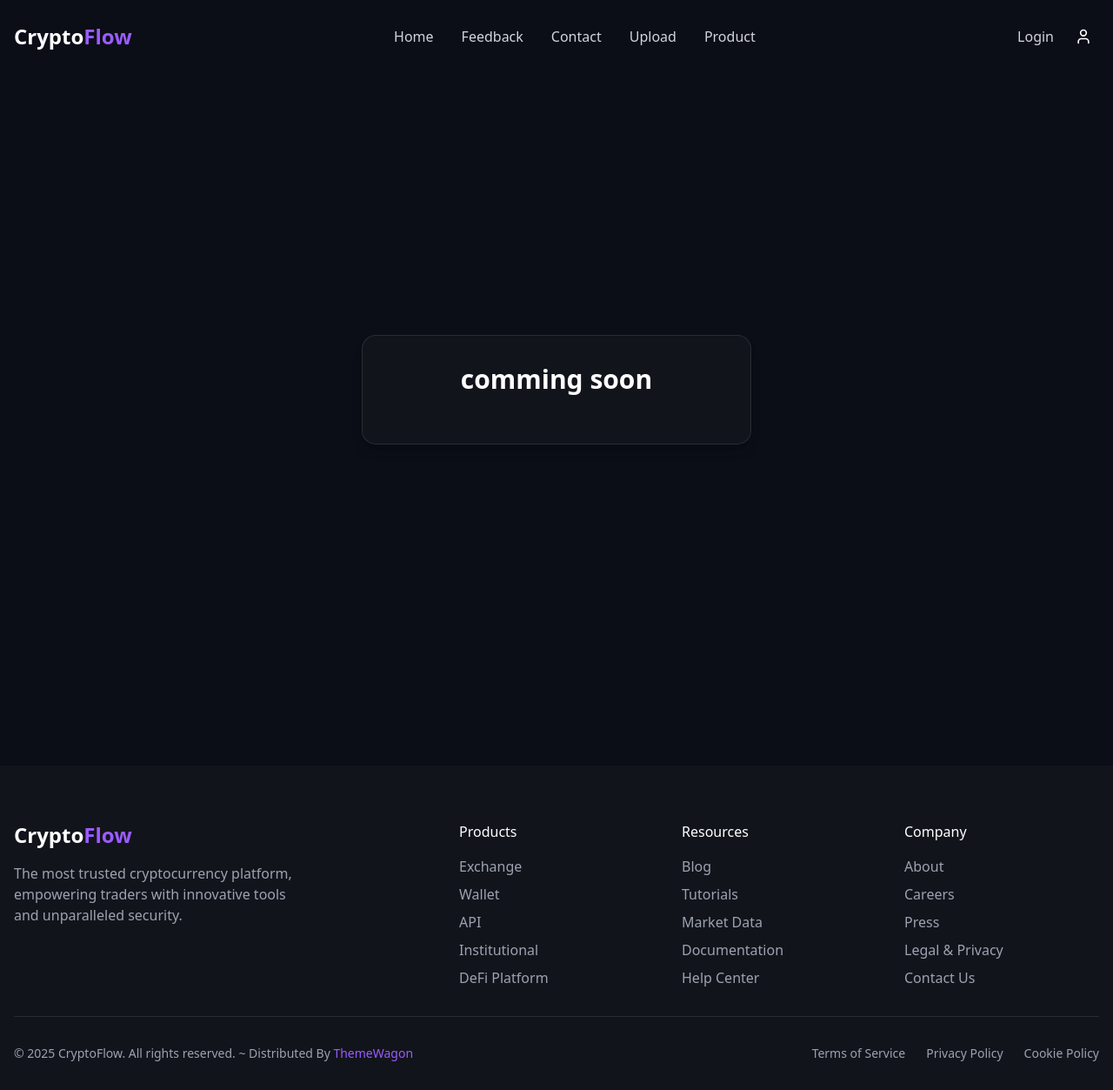
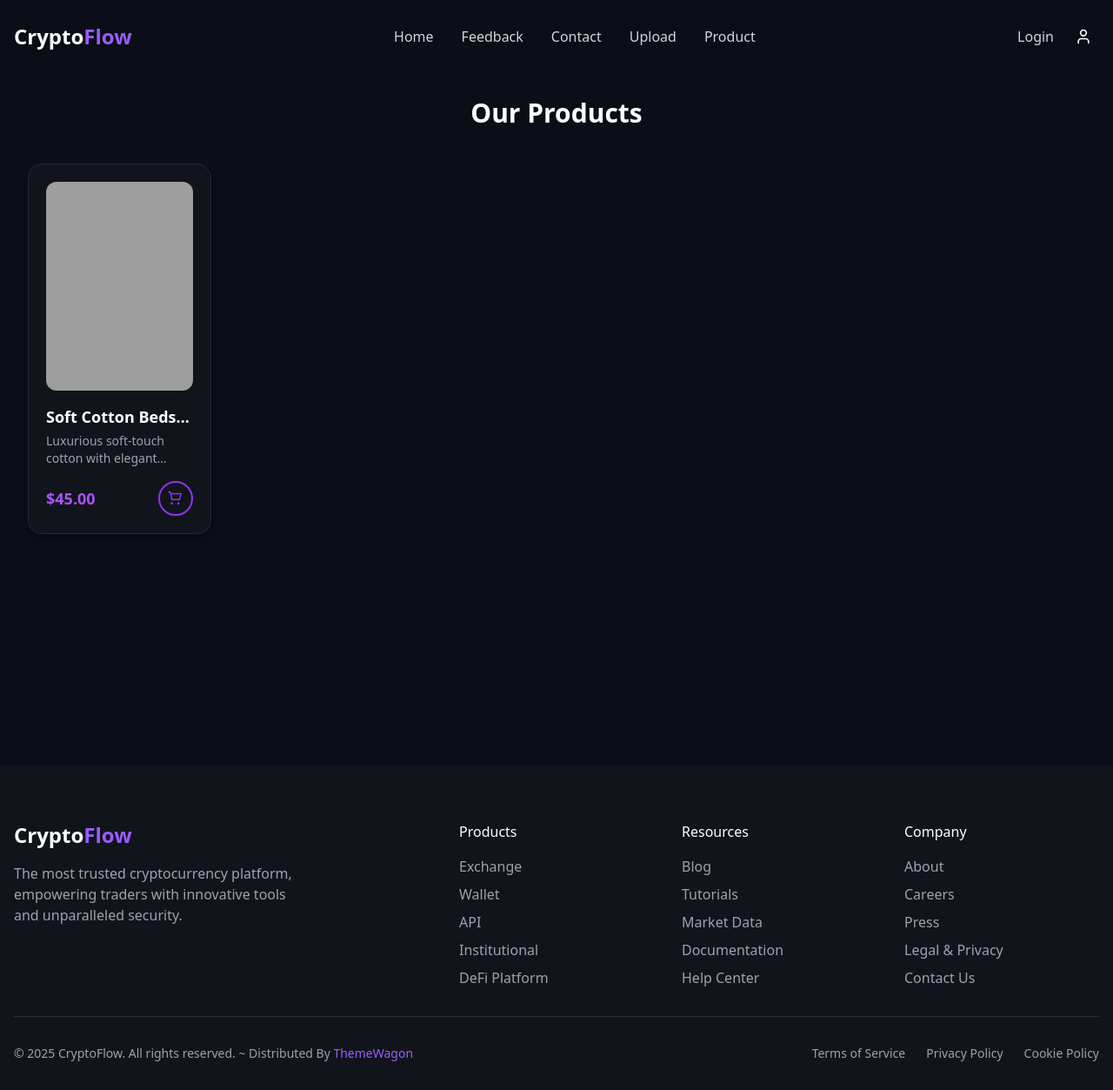
Before and after one commit to Shehriyal-Aziz/php-core, a PHP site: page /product.php in a window 1280 px wide. Shown: the whole page at 87% size. Run offline with PHP 8.4, Linux system fonts and the light colour scheme; some libraries are stand-ins or nearby versions; grey boxes are pictures that could not be loaded.

Commit message:
product card

```diff
--- a/admin/home_card.php
+++ b/admin/home_card.php
@@ -34,7 +34,7 @@
 
     <!-- Modal Background -->
     <!-- Modal -->
-    <div style="display:none" id="productModal"
+    <div id="productModal"
         class="fixed inset-0 hidden bg-black/60 flex items-center justify-center z-50 overflow-y-auto">
         <div class="bg-[#12141C] text-white rounded-xl w-full max-w-lg mx-4 my-10 p-8 relative overflow-y-auto max-h-[90vh]">
 
--- a/admin/product_card.php
+++ b/admin/product_card.php
@@ -19,6 +19,8 @@
                 + Add Product
             </button>
 
+
+
             <hr class="m-2 mt-20">
             <!-- part 2 -->
             <h1 class="text-3xl font-bold my-2">Added Product</h1>
@@ -34,7 +36,7 @@
 
     <!-- Modal Background -->
             <!-- Modal -->
-    <div style="display:none" id="productModal"
+            <div id="productModal"
                 class="fixed inset-0 hidden bg-black/60 flex items-center justify-center z-50 overflow-y-auto">
                 <div class="bg-[#12141C] text-white rounded-xl w-full max-w-lg mx-4 my-10 p-8 relative overflow-y-auto max-h-[90vh]">
 
--- a/index.php
+++ b/index.php
@@ -51,4 +51,7 @@
   </div>
 </section>
 
+<section>
+
+</section>
 <?php include 'includes/footer.php'; ?>
--- a/product.php
+++ b/product.php
@@ -3,17 +3,47 @@ ob_start();
     session_start();
     include 'includes/header.php'; ?>
 
-<section class="min-h-screen flex items-center justify-center bg-[#0B0D17] pt-24">
-    <div class="w-full max-w-md bg-[#12141C] border border-white/10 rounded-2xl shadow-lg p-8">
+ <section class="min-h-screen bg-[#0B0D17] flex flex-col items-center pt-28 pb-16">
+  <h1 class="text-3xl font-bold text-white mb-10">Our Products</h1>
 
-        <!-- Title -->
-        <h2 class="text-3xl font-bold text-center mb-6">
-            comming soon
-        </h2>
+  <div
+    class="grid grid-cols-1 sm:grid-cols-2 md:grid-cols-3 lg:grid-cols-4 xl:grid-cols-5
+           gap-6 sm:gap-8 xl:gap-10 px-4 sm:px-6 lg:px-8 max-w-7xl mx-auto w-full">
+
+    <!-- product card -->
+    <div
+      class="bg-[#12141C] border border-gray-800 rounded-2xl shadow-md hover:shadow-purple-500/20
+             transition duration-300 p-5 w-full hover:scale-[1.02]">
+
+      <img src="https://images.unsplash.com/photo-1752610877644-c83e616d9fd3?w=500&auto=format&fit=crop&q=60&ixlib=rb-4.1.0"
+           alt="Soft Cotton Bedsheet"
+           class="w-full h-48 sm:h-52 md:h-56 lg:h-60 object-cover rounded-xl mb-4">
+
+      <h3 class="text-lg font-semibold text-white mb-1 truncate">Soft Cotton Bedsheet</h3>
+      <p class="text-gray-400 text-sm mb-4 line-clamp-2">
+        Luxurious soft-touch cotton with elegant design — perfect for every bedroom.
+      </p>
+
+      <div class="flex items-center justify-between">
+        <span class="text-lg font-bold text-purple-500">$45.00</span>
+
+        <!-- Outlined Cart Button -->
+        <button
+          class="p-2 rounded-full border-2 border-purple-600 text-purple-600
+                 hover:bg-purple-600 hover:text-white transition-all duration-200
+                 flex items-center justify-center">
+          <svg xmlns="http://www.w3.org/2000/svg" fill="none" viewBox="0 0 24 24"
+               stroke-width="1.8" stroke="currentColor" class="w-5 h-5">
+            <path stroke-linecap="round" stroke-linejoin="round"
+                  d="M2.25 3h1.386c.51 0 .955.343 1.087.835l.383 1.437m0 0L6.75 13.5h10.5l2.25-8.228H5.106m0 0L4.5 4.5m2.25 15a.75.75 0 100-1.5.75.75 0 000 1.5zm9 0a.75.75 0 100-1.5.75.75 0 000 1.5z" />
+          </svg>
+        </button>
+      </div>
     </div>
 
+  </div>
+</section>
 
-</section>
 
  <?php
 
```
Lines whose indentation alone changed are shown as unchanged.
